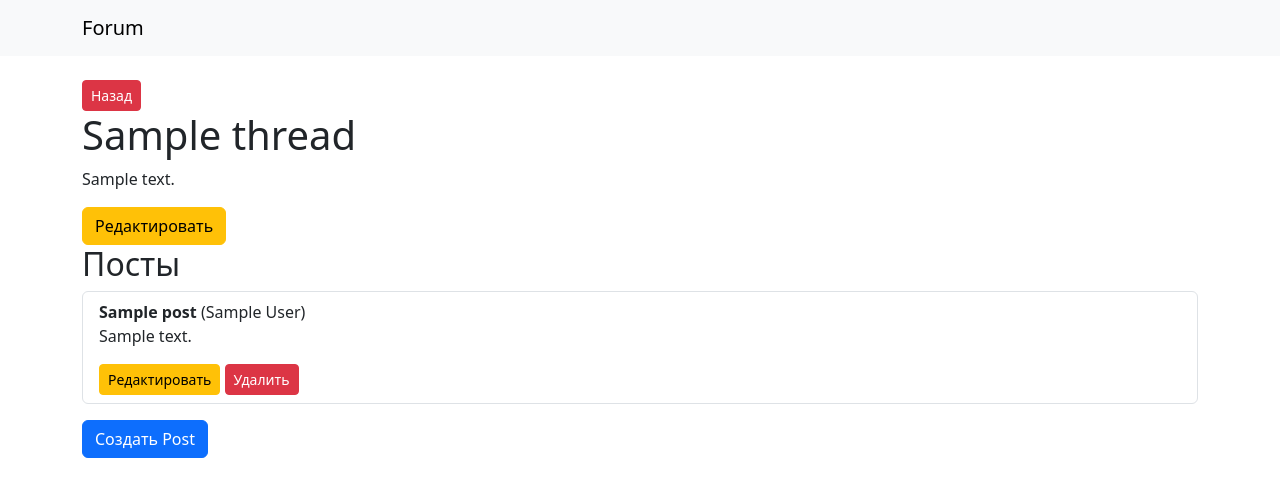
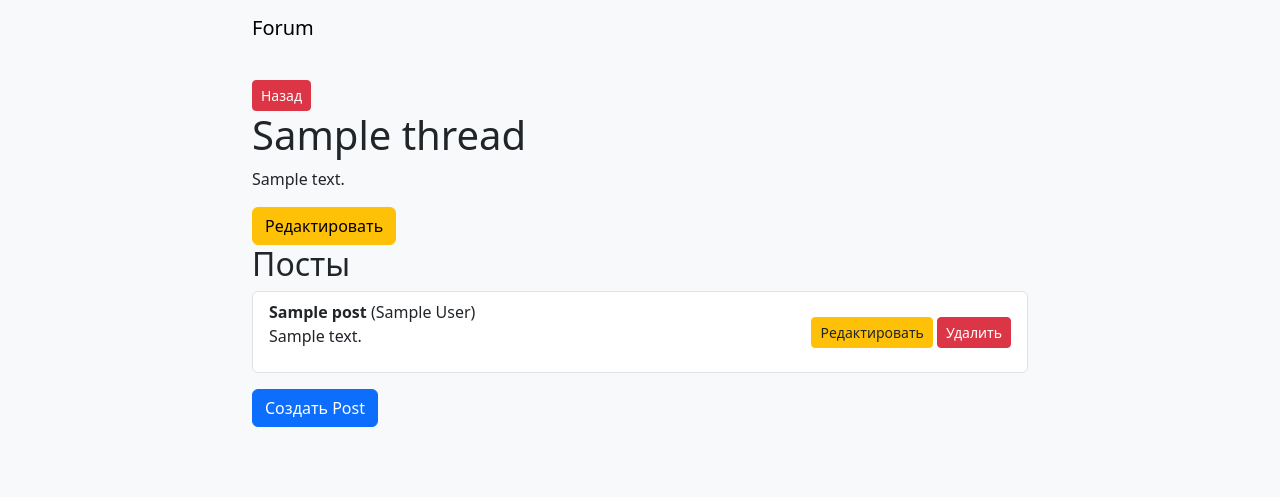
Before and after one commit to ilka-yus/back-end, a Django app: page /threads/1/ in a window 1280 px wide. Shown: the top 497 px of the page. Run offline with Django 5.2, Linux system fonts and the light colour scheme; tables that the repository leaves empty hold one stand-in row (values such as "Sample post").

Commit message:
new commit

```diff
--- a/cw_3/post/templates/base.html
+++ b/cw_3/post/templates/base.html
@@ -4,7 +4,7 @@
     <meta charset="UTF-8">
     <title>{% block title %}Forum{% endblock %}</title>
     <link rel="stylesheet" href="https://cdn.jsdelivr.net/npm/bootstrap@5.3.0/dist/css/bootstrap.min.css">
-    <link rel="stylesheet" href="/static/css/style.css">
+    <link rel="stylesheet" href="/static/css/styles.css">
 </head>
 <body>
     {% include 'header.html' %}
--- a/cw_3/post/templates/post/thread_detail.html
+++ b/cw_3/post/templates/post/thread_detail.html
@@ -13,14 +13,18 @@
 
 <ul class="list-group">
     {% for post in posts %}
-    <li class="list-group-item">
+    <li class="list-group-item d-flex justify-content-between align-items-center">
+        <div>
             <strong>{{ post.title }}</strong> ({{ post.author }})
             <p>{{ post.description }}</p>
+        </div>
+        <div>
             <a href="{% url 'edit_post' post.id %}" class="btn btn-warning btn-sm">Редактировать</a>
             <form method="post" action="{% url 'delete_post' post.id %}" class="d-inline">
                 {% csrf_token %}
                 <button type="submit" class="btn btn-danger btn-sm">Удалить</button>
             </form>
+        </div>
     </li>
     {% endfor %}
 </ul>
--- a/cw_3/static/css/styles.css
+++ b/cw_3/static/css/styles.css
@@ -11,3 +11,12 @@ body {
     justify-content: space-between;
     align-items: center;
 }
+
+.list-group-item a {
+    text-decoration: none !important;
+    color: inherit !important;
+}
+
+.list-group-item a:hover {
+    text-decoration: underline !important;
+}
```
Lines whose indentation alone changed are shown as unchanged.
